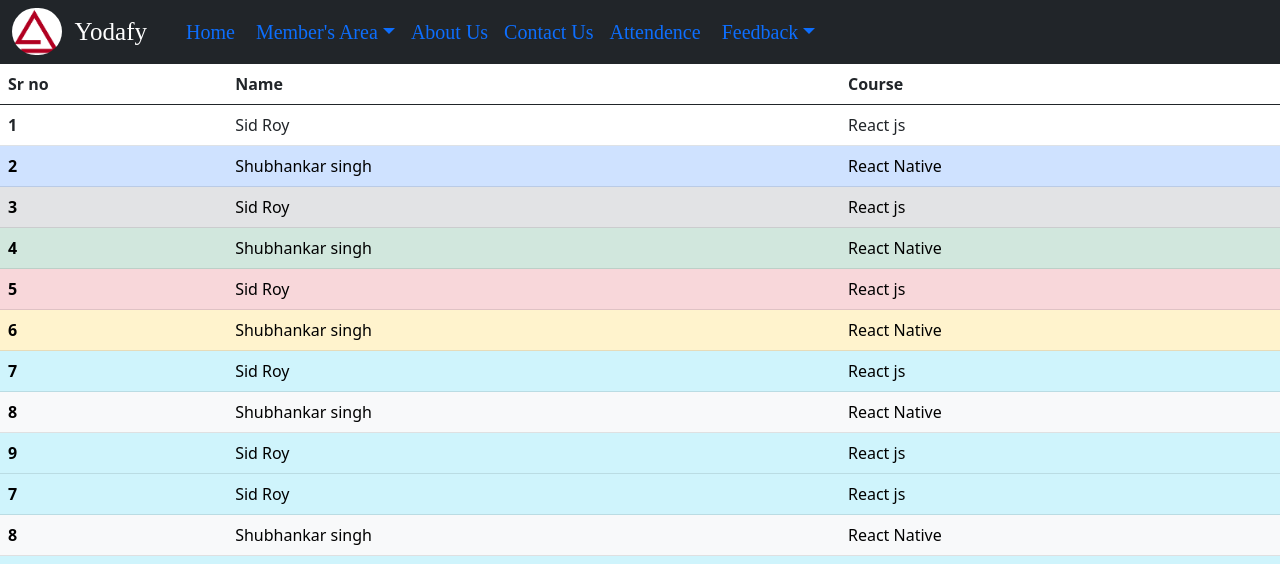
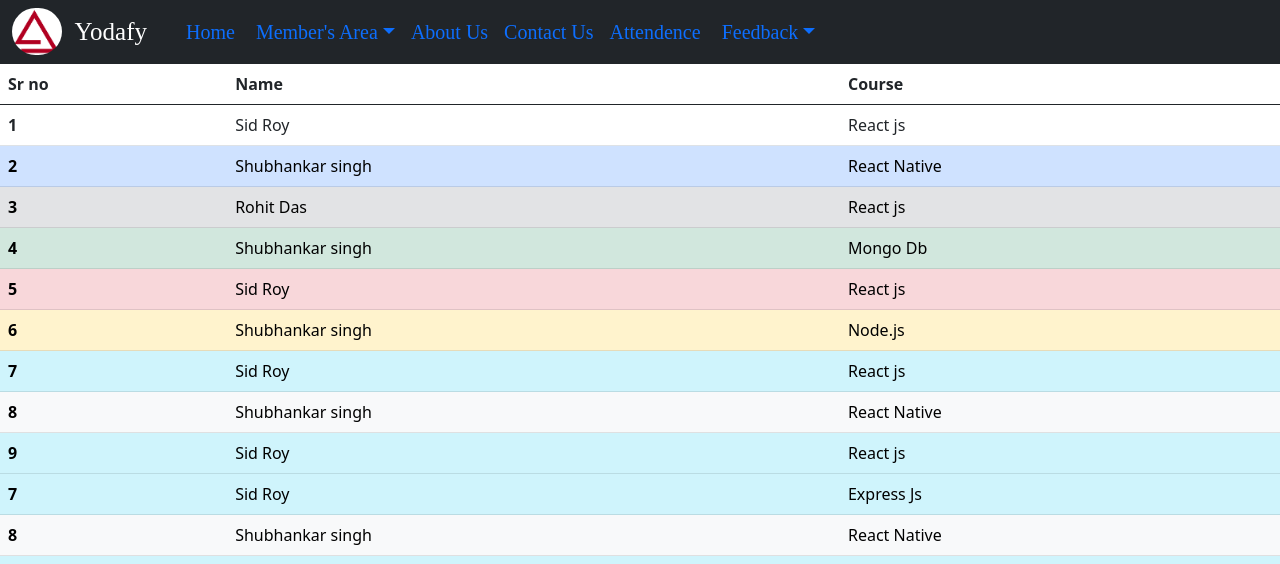
Before and after one commit to dipak125/class_attendence, a React (Create React App) app: page /teacher in a window 1280 px wide. Shown: the top 564 px of the page. Built offline with nearby package versions, Linux system fonts and the light colour scheme.

Commit message:
Contact Feedback Teacher

```diff
--- a/package.json
+++ b/package.json
@@ -6,6 +6,7 @@
     "@testing-library/jest-dom": "^5.12.0",
     "@testing-library/react": "^11.2.6",
     "@testing-library/user-event": "^12.8.3",
+    "node": "^16.0.0",
     "react": "^17.0.2",
     "react-datepicker": "^3.8.0",
     "react-dom": "^17.0.2",
--- a/src/Contact.jsx
+++ b/src/Contact.jsx
@@ -2,11 +2,9 @@ import React from "react";
 
 const Contact = () => {
     return (
-
-            <div className="cont">
-                <u><h1>Contact Us</h1></u>
-
-                <form class="box" action="#" method="post">
+       <div className="cont">
+           <h1>Contact Us:</h1>
+           <form class="box" action="#">
 
 
 
@@ -20,7 +18,8 @@ const Contact = () => {
 
                 </form>
 
-            </div>
+       </div>
+
 
 
     )
--- a/src/Feedback.jsx
+++ b/src/Feedback.jsx
@@ -24,7 +24,7 @@ function Feedback() {
           type="email"
           class="form-control"
           id="exampleFormControlInput1"
-            placeholder="name@example.com"
+          placeholder="Example@example.com"
         />
       </div>
 
--- a/src/Teacher.jsx
+++ b/src/Teacher.jsx
@@ -30,14 +30,14 @@ const Teacher=()=>{
     <tr class="table-secondary">
       <th scope="row">3</th>
 
-      <td>Sid Roy</td>
+      <td>Rohit Das</td>
       <td>React js</td>
     </tr>
     <tr class="table-success">
       <th scope="row">4</th>
 
       <td>Shubhankar singh</td>
-      <td>React Native</td>
+      <td>Mongo Db</td>
     </tr>
     <tr class="table-danger">
       <th scope="row">5</th>
@@ -49,7 +49,7 @@ const Teacher=()=>{
       <th scope="row">6</th>
 
       <td>Shubhankar singh</td>
-      <td>React Native</td>
+      <td>Node.js</td>
     </tr>
     <tr class="table-info">
       <th scope="row">7</th>
@@ -73,7 +73,7 @@ const Teacher=()=>{
       <th scope="row">7</th>
 
       <td>Sid Roy</td>
-      <td>React js</td>
+      <td>Express Js</td>
     </tr>
     <tr class="table-light">
       <th scope="row">8</th>
```
Also changed, not shown: 1 other file (tests, documents, lock files or other folders). Lines whose indentation alone changed are shown as unchanged.
